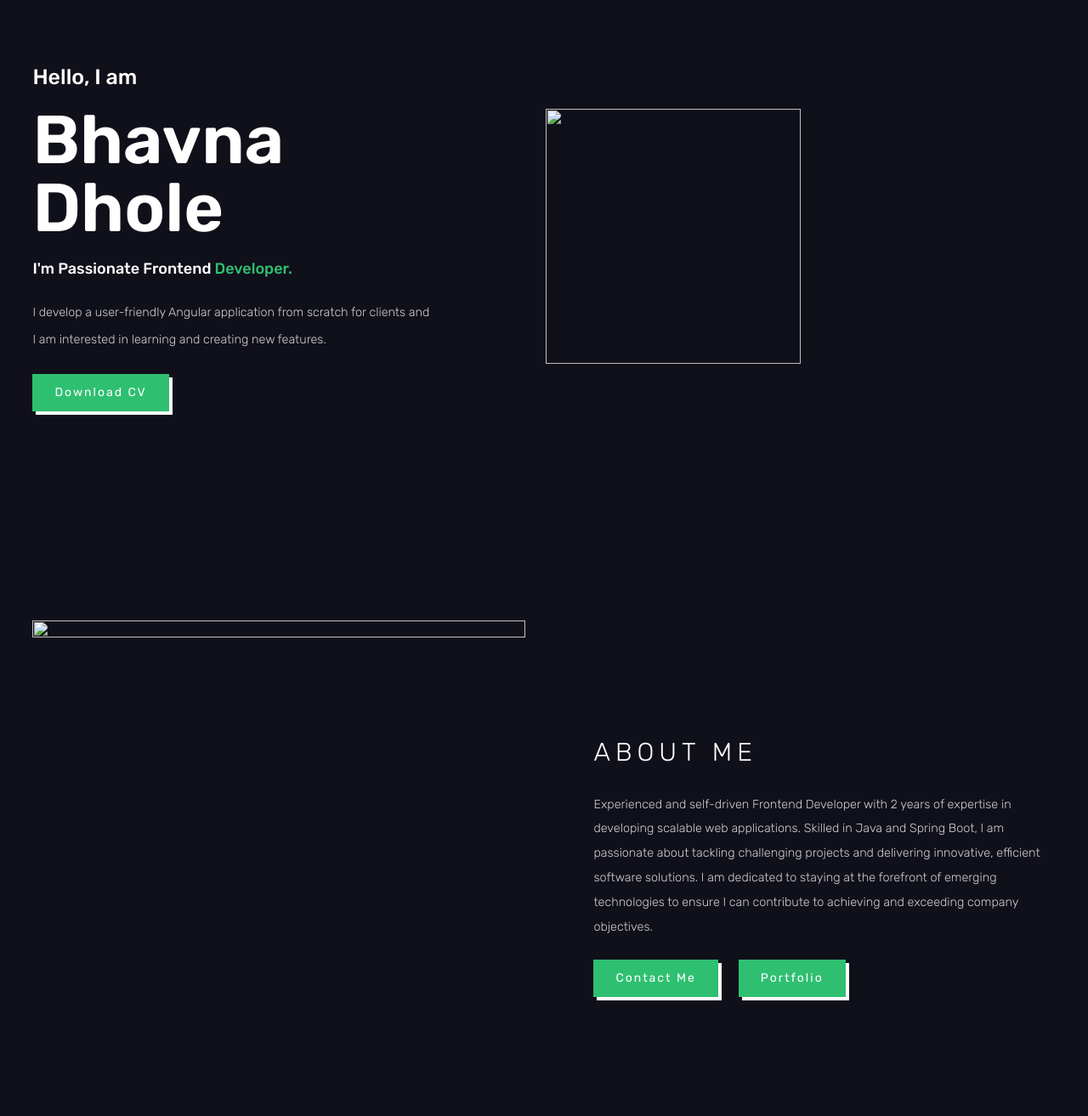
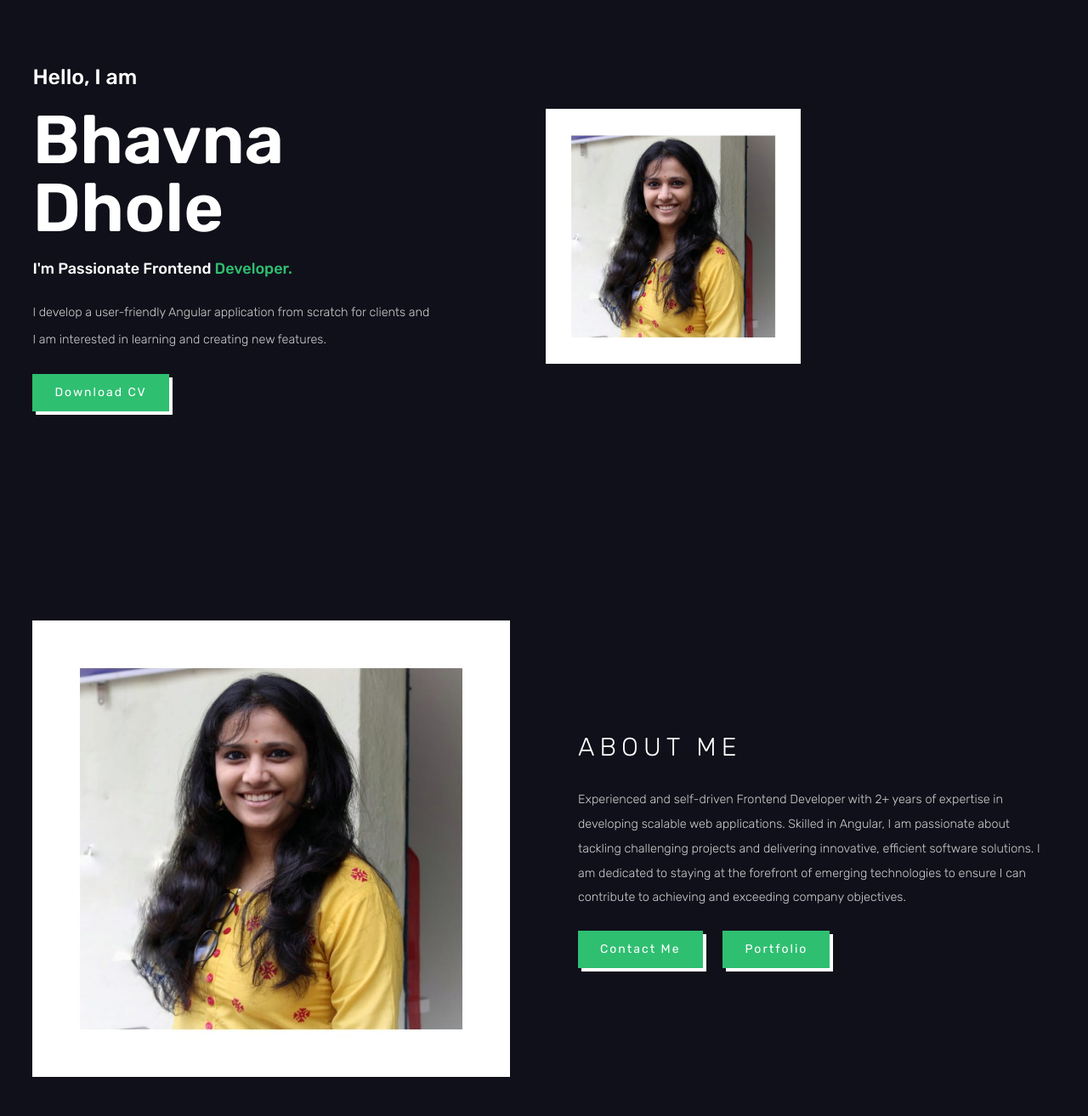
Before and after one commit to Bdhole/Portfolio, a plain HTML site: page index.html in a window 1280 px wide. Shown: the part 120-1433 px from the top of the page at 85% size. Drawn offline with nearby package versions, Linux system fonts and the light colour scheme.

Commit message:
Update index.html

```diff
--- a/index.html
+++ b/index.html
@@ -45,21 +45,21 @@
             </div>
 
             <div class="home-img">
-                <img src="img.png" width="300px" height="300px">
+                <img src="img.jpeg" width="300px" height="300px">
             </div>
         </section>
 
         <!-- start about -->
         <section class="about" id="about">
             <div class="about-img">
-                <img src="img.png" width="300px" height="300px">
+                <img src="img.jpeg" width="300px" height="300px">
             </div>
 
             <div class="about-text">
                 <h3>ABOUT ME</h3>
 <!--                 <h2>I'm Frontend Developer</h2> -->
 <!--                 <p>I am an experienced Angular Developer with 1+ year of experience in developing high-availability enterprise services and web applications using TypeScript and core JavaScript. I am passionate about building engaging, user-friendly software for both web and mobile platforms. My goal is to take up a challenging career that allows me to utilize my skills and knowledge to help a company achieve its goals and objectives. I am seeking a company that values high-quality design and professionalism and offers opportunities for personal growth and development.</p> -->
-                    <p>Experienced and self-driven Frontend Developer with 2 years of expertise in developing scalable web applications. Skilled in Java and Spring Boot, I am passionate about tackling challenging projects and delivering innovative, efficient software solutions. I am dedicated to staying at the forefront of emerging technologies to ensure I can contribute to achieving and exceeding company objectives.</p>
+                    <p>Experienced and self-driven Frontend Developer with 2+ years of expertise in developing scalable web applications. Skilled in Angular, I am passionate about tackling challenging projects and delivering innovative, efficient software solutions. I am dedicated to staying at the forefront of emerging technologies to ensure I can contribute to achieving and exceeding company objectives.</p>
 
 <!--                 <div class="count">
                     <a href="#"><span>3 </span>Projects Completed</a>
@@ -280,10 +280,6 @@
         </div>
 
 
-
-
-
-
     <script src="https://unpkg.com/scrollreveal"></script>
     <!-- link to js -->
     <script type="text/javascript" src="script.js"></script>
```
